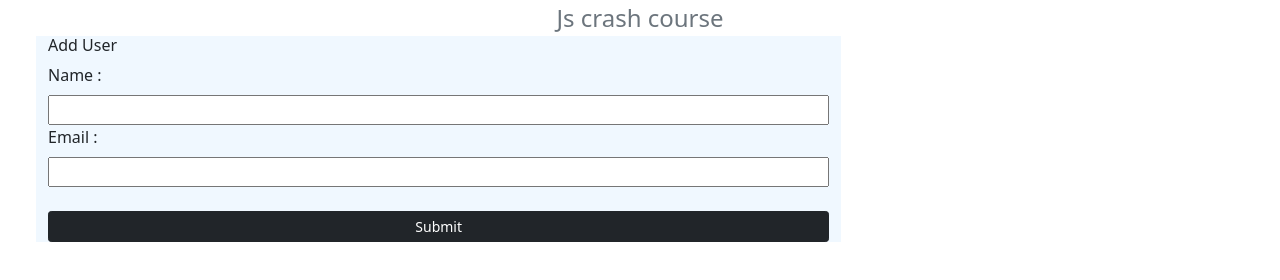
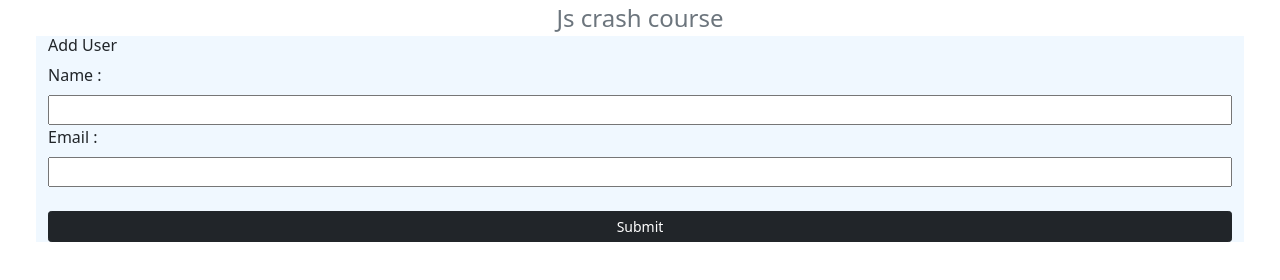
Before and after one commit to mwenje24/js_forms_basics, a plain HTML site: page index.html in a window 1280 px wide. Drawn offline with Linux system fonts and the light colour scheme.

Commit message:
Update index.html
updated layout

```diff
--- a/index.html
+++ b/index.html
@@ -9,7 +9,7 @@
   <body>
     <section class="text-secondary fs-4 text-center">Js crash course</section>
     <div class="row px-5">
-      <div class="user-form col-md-8">
+      <div class="user-form col-md-12">
         <h1 class="fs-6">Add User</h1>
         <form id="my-form">
           <div class="msg"></div>
@@ -24,7 +24,7 @@
           <input class="input-group btn btn-sm btn-dark" type="submit" value="Submit">
         </form>
       </div>
-      <div class="col-md-4">
+      <div class="col-md-12">
         <br><ul id="users">
 
         </ul>
```
